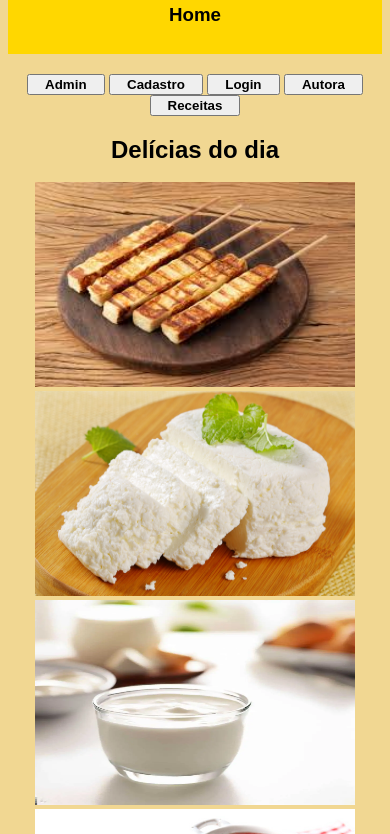
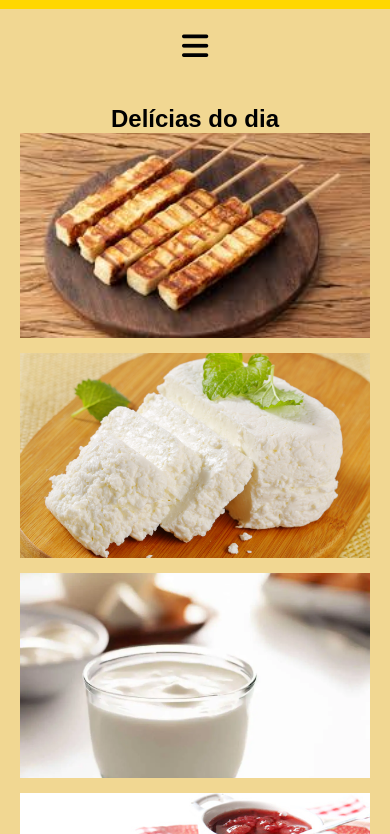
Before and after one commit to silveiravitoria/receitasAna, a plain HTML site: page index.html in a window 390 px wide. Shown: the part 70-904 px from the top of the page. Drawn offline with Linux system fonts and the light colour scheme.

Commit message:
responsividade

```diff
--- a/index.html
+++ b/index.html
@@ -1,55 +1,74 @@
 <!DOCTYPE html>
 <html lang="pt-BR">
 
-<body bgcolor="#F1D792">
-
 <head>
+  <meta charset="utf-8" />
+  <meta name="viewport" content="width=device-width, initial-scale=1.0">
+  <title>Receitas da Ana</title>
   <link href="https://cdnjs.cloudflare.com/ajax/libs/font-awesome/6.0.0-beta3/css/all.min.css" rel="stylesheet">
-  <title>Receitas da Ana</title>
-  <meta charset="utf-8" />
-
-</head>
-
-<body>
   <style>
     body {
       background-color: #F1D792;
       font-family: Arial, sans-serif;
+      margin: 0;
+      padding: 0;
     }
+
     header {
       text-align: center;
       background-color: #FFD700;
       padding: 10px;
     }
+
     h1 {
       margin: 0;
     }
+
+    h3 {
+      margin: 0;
+    }
+
     nav {
       margin: 20px 0;
       text-align: center;
+      display: flex;
+      justify-content: center;
+      align-items: center;
+      gap: 10px;
     }
+
     nav ul {
       list-style-type: none;
       padding: 0;
     }
+
     nav li {
       display: inline;
-      margin: 0 10px;
     }
+
     nav a {
       text-decoration: none;
       color: black;
       font-weight: bold;
     }
+
+    .menu-btn {
+      display: none;
+      cursor: pointer;
+    }
+
     main {
       text-align: center;
+      padding: 20px;
     }
+
     footer {
       text-align: center;
       background-color: #FFD700;
       padding: 10px;
       margin-top: 20px;
     }
+
     form {
       background-color: #fff;
       padding: 20px;
@@ -58,13 +77,16 @@
       width: 400px;
       margin: 0 auto;
     }
-    input[type="text"], input[type="password"] {
+
+    input[type="text"],
+    input[type="password"] {
       width: 70%;
       padding: 10px;
       margin: 10px 0;
       border: 1px solid #ccc;
       border-radius: 5px;
     }
+
     input[type="submit"] {
       background-color: #FFD700;
       color: black;
@@ -74,51 +96,127 @@
       cursor: pointer;
       width: 100%;
     }
+
     input[type="submit"]:hover {
       background-color: #FFCC00;
     }
+
+    /* Responsividade para as imagens */
+    .recipe-images {
+      display: flex;
+      flex-wrap: wrap;
+      justify-content: center;
+      gap: 15px;
+    }
+
+    .recipe-images img {
+      width: 320px;
+      height: 205px;
+      object-fit: cover;
+    }
+
+    /* Estilos para o menu responsivo */
+    nav ul {
+      display: flex;
+      gap: 10px;
+    }
+
+    @media (max-width: 768px) {
+      .recipe-images img {
+        width: 100%;
+      }
+
+      nav ul {
+        display: none;
+        flex-direction: column;
+        width: 100%;
+      }
+
+      nav:hover ul {
+        display: flex;
+      }
+
+      .menu-btn {
+        display: block;
+        font-size: 30px;
+        background: none;
+        border: none;
+        color: black;
+        cursor: pointer;
+      }
+
+      nav li {
+        text-align: center;
+        margin: 10px 0;
+      }
+    }
+
+    /* Esconde o menu no layout de impressão */
+    @media print {
+      nav,
+      .menu-btn {
+        display: none;
+      }
+    }
+
   </style>
+</head>
+
+<body>
+
   <header>
     <h1>Receitas da Ana</h1>
-    <div style="text-align: center;"><h3>Home</h3></div>
+    <h3>Home</h3>
+  </header>
 
-  </header>
   <nav>
-    <ul >
-        <button><li><a href="admin.html">Admin</a></li></button>
-        <button><li><a href="cadastro.html">Cadastro</a></li></button>
-        <button><li><a href="login.html">Login</a></li></button>
-        <button><li><a href="autora.html">Autora</a></li></button>
-        <button><li><a href="receitas.html">Receitas</a></li></button>
-      </ul>
+    <button class="menu-btn" onclick="toggleMenu()">
+      <i class="fas fa-bars"></i>
+    </button>
+    <ul>
+      <li><a href="admin.html">Admin</a></li>
+      <li><a href="cadastro.html">Cadastro</a></li>
+      <li><a href="login.html">Login</a></li>
+      <li><a href="autora.html">Autora</a></li>
+      <li><a href="receitas.html">Receitas</a></li>
+    </ul>
   </nav>
+
   <main>
     <section>
-        <h1>Delícias do dia</h1><br>
-      <div>
-        <img src="image/download.jpg" alt="Queijo coalho" width="320" height="205" />
-        <img src="image/ricota.jpeg" alt="Ricota" width="320" height="205" />
-        <img src="image/iogurte.webp" alt="Iorgute natural" width="320" height="205" />
-        <img src="image/iogurteDeMorango.jpg" alt="Iorgute De morango natural" width="320" height="205" />
-        <figcaption> Queijo coalho, Ricota, Iorgute Natural, Iorgute de morango.</figcaption><br>
+      <h1>Delícias do dia</h1>
+      <div class="recipe-images">
+        <img src="image/download.jpg" alt="Queijo coalho" />
+        <img src="image/ricota.jpeg" alt="Ricota" />
+        <img src="image/iogurte.webp" alt="Iorgute natural" />
+        <img src="image/iogurteDeMorango.jpg" alt="Iorgute De morango natural" />
+      </div>
+      <figcaption>Queijo coalho, Ricota, Iorgute Natural, Iorgute de morango.</figcaption>
 
-      </div>
       <article>
-        <h1>Casadinhos com café</h1><br>
-        <div>
-          <img src="image/panquecadoce.jpg" alt="Panqueca doce" width="320" height="205" />
-          <img src="image/croissant.jpeg" alt="Croissant" width="320" height="205" />
-          <img src="image/cafeBaiano.jpeg" alt="Café baiano" width="320" height="205" />
-          <img src="image/paoComOvo.jpeg" alt="Pão com ovo" width="320" height="205" />
-
+        <h1>Casadinhos com café</h1>
+        <div class="recipe-images">
+          <img src="image/panquecadoce.jpg" alt="Panqueca doce" />
+          <img src="image/croissant.jpeg" alt="Croissant" />
+          <img src="image/cafeBaiano.jpeg" alt="Café baiano" />
+          <img src="image/paoComOvo.jpeg" alt="Pão com ovo" />
         </div>
-        <p>Receitas rapidas para uma manhã super gostosa.</p>
+        <p>Receitas rápidas para uma manhã super gostosa.</p>
       </article>
     </section>
   </main>
+
   <footer>
     Desenvolvido por Ana Vitória | <a href="autora.html">Sobre a autora</a>
   </footer>
+
+  <script>
+    // Função para alternar o menu no mobile
+    function toggleMenu() {
+      const menu = document.querySelector('nav ul');
+      menu.style.display = menu.style.display === 'flex' ? 'none' : 'flex';
+    }
+  </script>
 </body>
 
 </html>
```
Also changed, not shown: package-lock.json (added).
